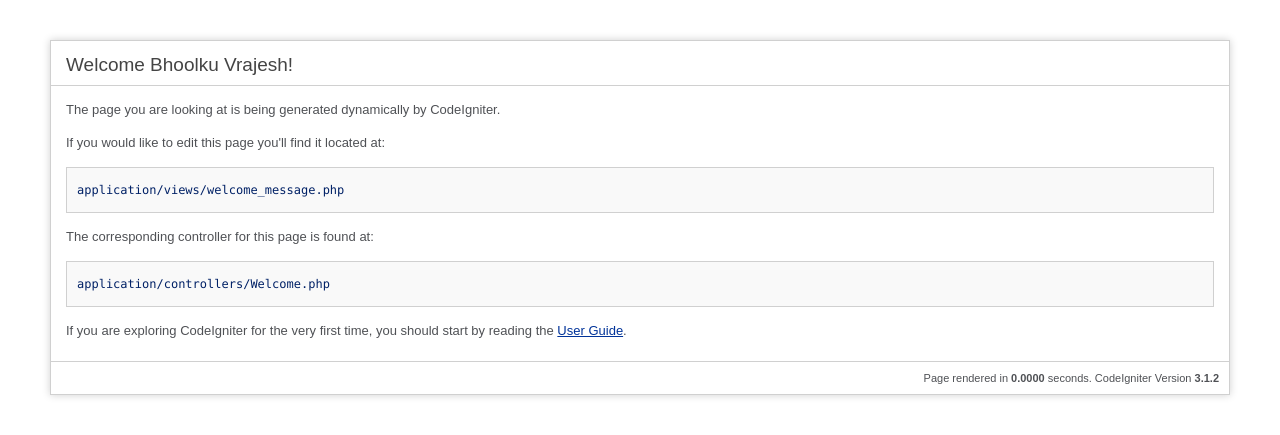
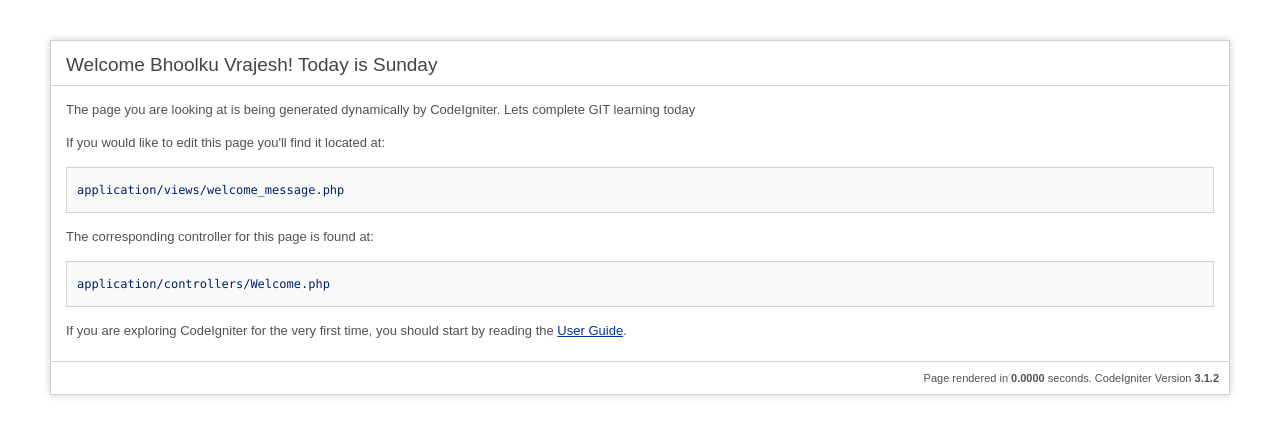
Before and after one commit to vrajeshdoshi/withgit, a CodeIgniter app: page /database/ in a window 1280 px wide. Shown: the top 435 px of the page. Run offline with CodeIgniter, Linux system fonts and the light colour scheme.

Commit message:
This is modifies welcome file

```diff
--- a/application/views/welcome_message.php
+++ b/application/views/welcome_message.php
@@ -68,10 +68,10 @@ defined('BASEPATH') OR exit('No direct script access allowed');
 <body>
 
 <div id="container">
-	<h1>Welcome Bhoolku Vrajesh!</h1>
+	<h1>Welcome Bhoolku Vrajesh! Today is Sunday</h1>
 
 	<div id="body">
-		<p>The page you are looking at is being generated dynamically by CodeIgniter.</p>
+		<p>The page you are looking at is being generated dynamically by CodeIgniter. Lets complete GIT learning today</p>
 
 		<p>If you would like to edit this page you'll find it located at:</p>
 		<code>application/views/welcome_message.php</code>
```
